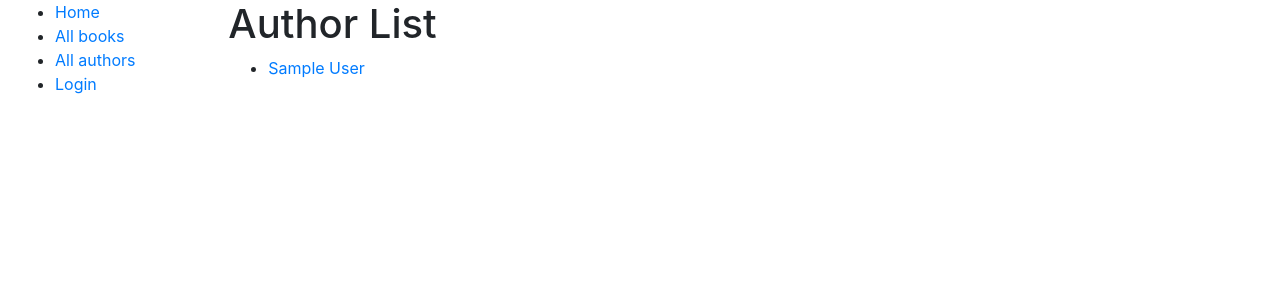
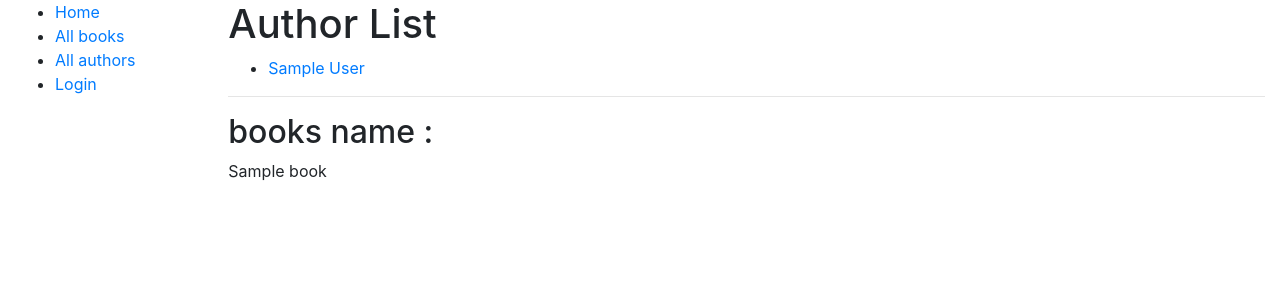
Before and after one commit to sajjad0057/Django-Advance, a Django app: page /catalog/authors/ in a window 1280 px wide. Shown: the top 300 px of the page. Run offline with Django 3.2, Linux system fonts and the light colour scheme; tables that the repository leaves empty hold one stand-in row (values such as "Sample post").

Commit message:
context_processors

```diff
--- /dev/null
+++ b/catalog/context_processors.py
@@ -0,0 +1,6 @@
+from .models import Book
+
+def return_book(request):
+    return {
+        'books':Book.objects.all(),
+    }
--- a/catalog/templates/catalog/author_list.html
+++ b/catalog/templates/catalog/author_list.html
@@ -10,6 +10,12 @@
       </li>
     {% endfor %}
   </ul>
+  <hr>
+  <h2>books name :</h2>
+  {% for book in books %}
+  <p>{{ book.title }}</p>
+
+  {% endfor %}
   {% else %}
     <p>There are no authors in of book.</p>
   {% endif %}
--- a/core/settings.py
+++ b/core/settings.py
@@ -69,6 +69,7 @@ TEMPLATES = [
                 'django.template.context_processors.request',
                 'django.contrib.auth.context_processors.auth',
                 'django.contrib.messages.context_processors.messages',
+                'catalog.context_processors.return_book',
             ],
         },
     },
```
